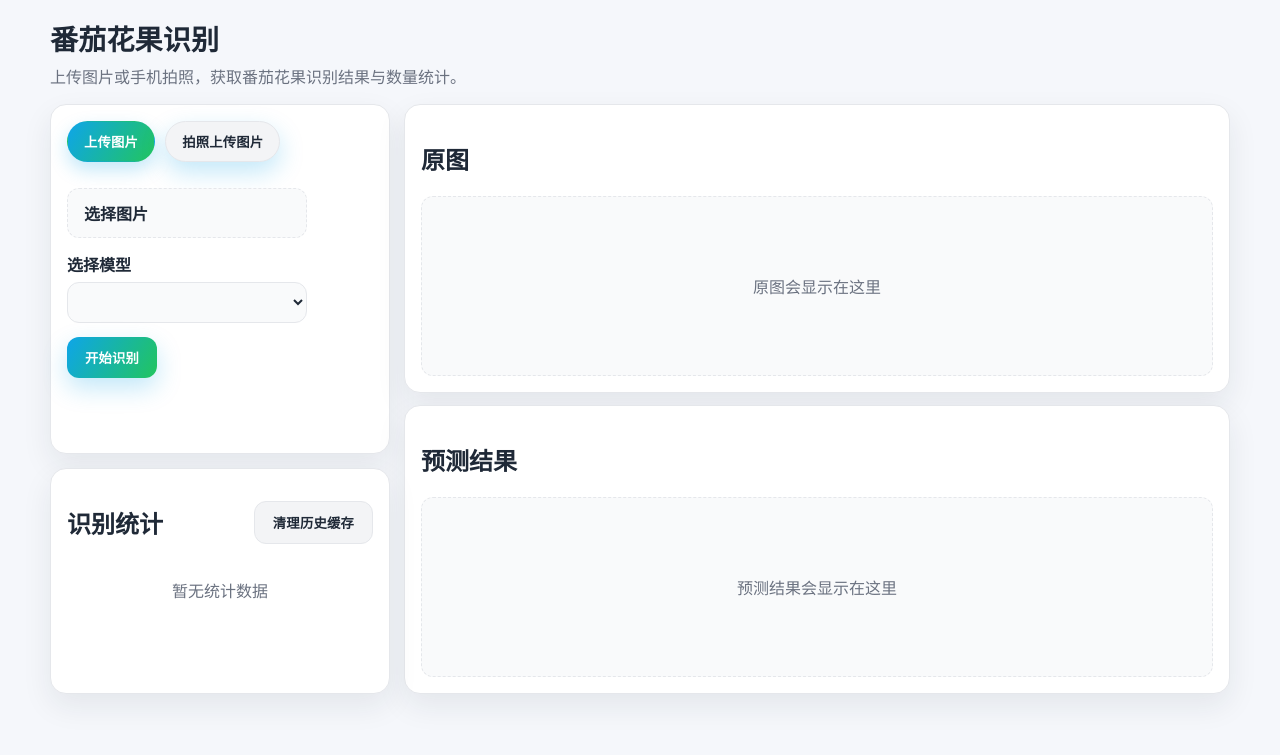
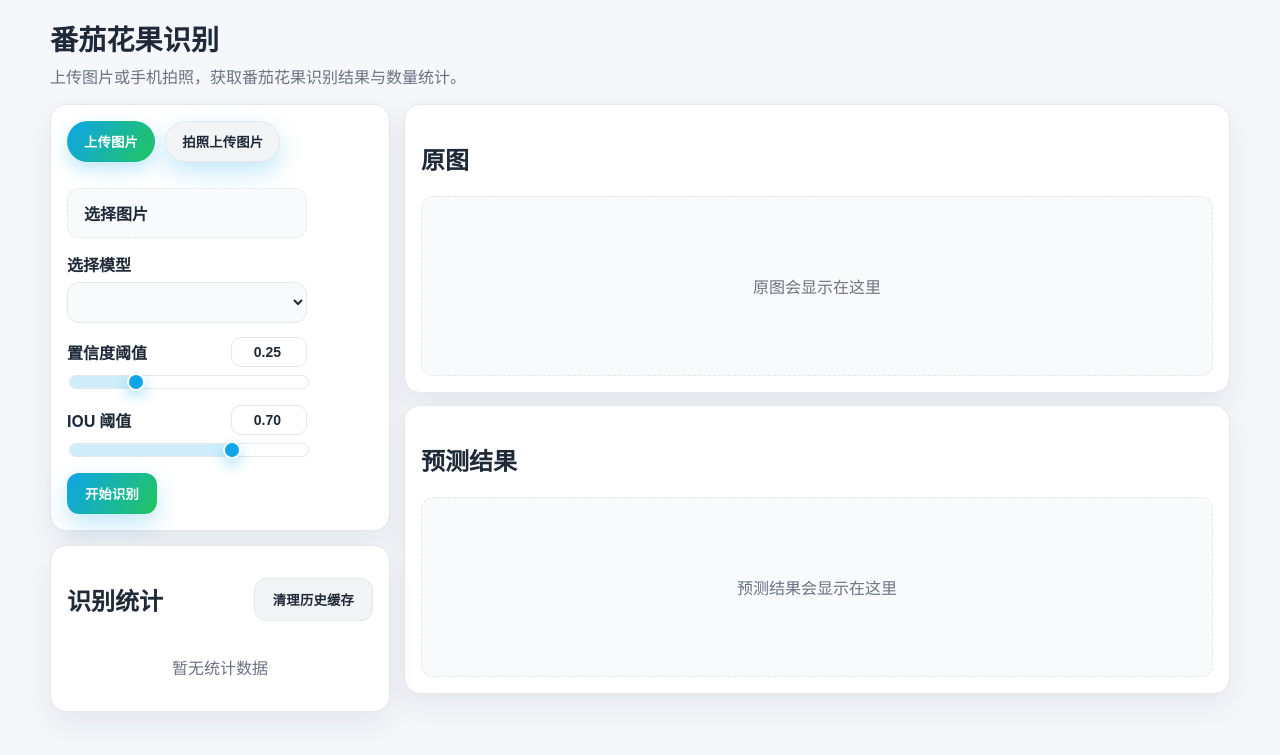
Before and after one commit to Lvy-xy/yolo-web, a Flask app: page / in a window 1280 px wide. Shown: the top 755 px of the page. Run offline with Flask 3, Linux system fonts and the light colour scheme; lists and menus that the app fills with data are empty; some libraries are stand-ins or nearby versions.

Commit message:
增加置信度选择，修复单张图片不能多次识别的BUG

```diff
--- a/app.py
+++ b/app.py
@@ -1,5 +1,6 @@
 from __future__ import annotations
 
+import shutil
 import uuid
 from pathlib import Path
 from typing import Dict, List, Tuple
@@ -15,19 +16,31 @@ MODEL_DIR = BASE_DIR / "model"
 DEFAULT_MODEL = MODEL_DIR / "yolov8n.pt"
 STATIC_DIR = BASE_DIR / "static"
 UPLOAD_DIR = STATIC_DIR / "uploads"
+UPLOAD_WEB_DIR = STATIC_DIR / "uploads_web"
 PRED_DIR = STATIC_DIR / "predictions"
 ALLOWED_EXTENSIONS: List[str] = [".jpg", ".jpeg", ".png", ".bmp", ".gif", ".webp"]
 MAX_IMAGE_DIMENSION = 1280
 DEFAULT_QUALITY = 85
+DEFAULT_CONFIDENCE = 0.25
+DEFAULT_IOU = 0.7
 
 
 def _ensure_directories() -> None:
-    for folder in (UPLOAD_DIR, PRED_DIR):
+    for folder in (UPLOAD_DIR, UPLOAD_WEB_DIR, PRED_DIR):
         folder.mkdir(parents=True, exist_ok=True)
 
 
 def _is_allowed(filename: str) -> bool:
     return Path(filename).suffix.lower() in ALLOWED_EXTENSIONS
+
+
+def _parse_threshold(value: str | None, default: float, min_value: float = 0.0, max_value: float = 1.0) -> float:
+    """Parse user-provided threshold values safely."""
+    try:
+        parsed = float(value) if value is not None else default
+    except (TypeError, ValueError):
+        return default
+    return max(min_value, min(parsed, max_value))
 
 
 def compress_image_for_web(
@@ -89,9 +102,22 @@ def list_models() -> List[Path]:
     return sorted(p for p in MODEL_DIR.iterdir() if p.suffix in {".pt", ".onnx", ".engine"})
 
 
-def run_inference(model: YOLO, image_path: Path, output_path: Path) -> Dict[str, int]:
+def _prepare_web_copy(source_path: Path) -> Path:
+    """Create a compressed copy of the source image for web display without altering the source."""
+    target = UPLOAD_WEB_DIR / source_path.name
+    try:
+        shutil.copyfile(source_path, target)
+    except OSError:
+        return source_path
+    compress_image_for_web(target)
+    return target
+
+
+def run_inference(
+    model: YOLO, image_path: Path, output_path: Path, conf: float = DEFAULT_CONFIDENCE, iou: float = DEFAULT_IOU
+) -> Dict[str, int]:
     """Run the YOLO model on the given image and save annotated output."""
-    results = model(str(image_path))
+    results = model.predict(source=str(image_path), conf=conf, iou=iou, verbose=False)
     result = results[0]
     result.save(filename=str(output_path))
     compress_image_for_web(output_path)
@@ -114,19 +140,36 @@ def index():
         "error": None,
         "available_models": available_models,
         "selected_model": None,
+        "confidence": DEFAULT_CONFIDENCE,
+        "iou": DEFAULT_IOU,
+        "image_token": None,
     }
 
     if request.method == "POST":
         upload = request.files.get("image")
         selected_model_name = request.form.get("model_path")
+        confidence_value = _parse_threshold(request.form.get("confidence"), DEFAULT_CONFIDENCE)
+        iou_value = _parse_threshold(request.form.get("iou"), DEFAULT_IOU)
+        existing_image_token = request.form.get("existing_image")
         selected_model_path = None
 
-        if not upload or upload.filename == "":
+        context.update({"confidence": confidence_value, "iou": iou_value})
+
+        saved_path = None
+        if upload and upload.filename:
+            if not _is_allowed(upload.filename):
+                context["error"] = f"Unsupported file type. Allowed: {', '.join(ALLOWED_EXTENSIONS)}"
+                return render_template("index.html", **context)
+            unique_name = f"{uuid.uuid4().hex}{Path(upload.filename).suffix.lower()}"
+            saved_path = UPLOAD_DIR / unique_name
+            upload.save(saved_path)
+        elif existing_image_token:
+            saved_path = UPLOAD_DIR / Path(existing_image_token).name
+            if not saved_path.exists():
+                context["error"] = "Original image not found. Please re-upload."
+                return render_template("index.html", **context)
+        else:
             context["error"] = "Please choose an image to upload."
-            return render_template("index.html", **context)
-
-        if not _is_allowed(upload.filename):
-            context["error"] = f"Unsupported file type. Allowed: {', '.join(ALLOWED_EXTENSIONS)}"
             return render_template("index.html", **context)
 
         if selected_model_name:
@@ -138,23 +181,23 @@ def index():
             context["error"] = "Selected model not found. Please choose a valid model file."
             return render_template("index.html", **context)
 
-        unique_name = f"{uuid.uuid4().hex}{Path(upload.filename).suffix.lower()}"
-        saved_path = UPLOAD_DIR / unique_name
-        pred_path = PRED_DIR / unique_name
-
-        upload.save(saved_path)
+        pred_name = f"{uuid.uuid4().hex}{saved_path.suffix.lower()}"
+        pred_path = PRED_DIR / pred_name
 
         try:
             model = _load_model(selected_model_path)
-            counts = run_inference(model, saved_path, pred_path)
-            compress_image_for_web(saved_path)
+            counts = run_inference(model, saved_path, pred_path, conf=confidence_value, iou=iou_value)
+            web_copy = _prepare_web_copy(saved_path)
+            context["image_token"] = saved_path.name
         except Exception as exc:  # pragma: no cover
             context["error"] = f"Inference failed: {exc}"
             return render_template("index.html", **context)
 
+        original_rel = web_copy.relative_to(STATIC_DIR) if web_copy.is_relative_to(STATIC_DIR) else Path("uploads") / web_copy.name
+
         context.update(
-            original_url=url_for("static", filename=f"uploads/{unique_name}"),
-            prediction_url=url_for("static", filename=f"predictions/{unique_name}"),
+            original_url=url_for("static", filename=str(original_rel).replace("\\", "/")),
+            prediction_url=url_for("static", filename=f"predictions/{pred_name}"),
             counts=counts,
             selected_model=selected_model_path.name,
         )
@@ -162,7 +205,9 @@ def index():
     return render_template("index.html", **context)
 
 
-def _process_upload(file_storage, selected_model_name: str | None) -> Tuple[str, str, Dict[str, int]]:
+def _process_upload(
+    file_storage, selected_model_name: str | None, confidence: float, iou: float
+) -> Tuple[str, str, Dict[str, int]]:
     available_models = list_models()
     if selected_model_name:
         selected_model_path = MODEL_DIR / selected_model_name
@@ -176,16 +221,20 @@ def _process_upload(file_storage, selected_model_name: str | None) -> Tuple[str,
 
     unique_name = f"{uuid.uuid4().hex}{Path(file_storage.filename).suffix.lower()}"
     saved_path = UPLOAD_DIR / unique_name
-    pred_path = PRED_DIR / unique_name
+    pred_name = f"{uuid.uuid4().hex}{saved_path.suffix.lower()}"
+    pred_path = PRED_DIR / pred_name
     file_storage.save(saved_path)
 
     model = _load_model(selected_model_path)
-    counts = run_inference(model, saved_path, pred_path)
-    compress_image_for_web(saved_path)
+    counts = run_inference(model, saved_path, pred_path, conf=confidence, iou=iou)
+    web_copy = _prepare_web_copy(saved_path)
+    original_rel = (
+        web_copy.relative_to(STATIC_DIR) if web_copy.is_relative_to(STATIC_DIR) else Path("uploads") / web_copy.name
+    )
 
     return (
-        url_for("static", filename=f"uploads/{unique_name}"),
-        url_for("static", filename=f"predictions/{unique_name}"),
+        url_for("static", filename=str(original_rel).replace("\\", "/")),
+        url_for("static", filename=f"predictions/{pred_name}"),
         counts,
     )
 
@@ -194,13 +243,17 @@ def _process_upload(file_storage, selected_model_name: str | None) -> Tuple[str,
 def predict():
     upload = request.files.get("image")
     selected_model_name = request.form.get("model_path")
+    confidence_value = _parse_threshold(request.form.get("confidence"), DEFAULT_CONFIDENCE)
+    iou_value = _parse_threshold(request.form.get("iou"), DEFAULT_IOU)
 
     if not upload or upload.filename == "":
         return jsonify({"error": "请上传图片"}), 400
     if not _is_allowed(upload.filename):
         return jsonify({"error": f"仅支持: {', '.join(ALLOWED_EXTENSIONS)}"}), 400
     try:
-        original_url, prediction_url, counts = _process_upload(upload, selected_model_name)
+        original_url, prediction_url, counts = _process_upload(
+            upload, selected_model_name, confidence_value, iou_value
+        )
     except Exception as exc:  # pragma: no cover
         return jsonify({"error": str(exc)}), 500
 
@@ -224,6 +277,9 @@ def handle_file_too_large(_error):  # pragma: no cover
             error="上传的图片太大，请压缩后再试（限制 20MB）。",
             available_models=list_models(),
             selected_model=None,
+            confidence=DEFAULT_CONFIDENCE,
+            iou=DEFAULT_IOU,
+            image_token=None,
         ),
         413,
     )
@@ -235,7 +291,7 @@ def clear_cache():
     payload = request.get_json(force=True, silent=True) or {}
     keep_files = {Path(name).name for name in payload.get("keep", []) if name}
     removed = []
-    for folder in (UPLOAD_DIR, PRED_DIR):
+    for folder in (UPLOAD_DIR, UPLOAD_WEB_DIR, PRED_DIR):
         if not folder.exists():
             continue
         for file in folder.iterdir():
--- a/static/style.css
+++ b/static/style.css
@@ -5,6 +5,7 @@
   --text: #1f2937;
   --muted: #6b7280;
   --border: #e5e7eb;
+  --accent-strong: #0ea5e9;
   --accent: linear-gradient(120deg, #0ea5e9, #22c55e);
 }
 body {
@@ -99,6 +100,65 @@ form {
   border: 1px solid var(--border);
   background: #f9fafb;
   color: var(--text);
+}
+.field input[type="range"] {
+  width: 100%;
+  -webkit-appearance: none;
+  appearance: none;
+  height: 14px;
+  background: linear-gradient(90deg, rgba(14, 165, 233, 0.2) 0%, rgba(14, 165, 233, 0.2) var(--slider-pct, 50%), transparent var(--slider-pct, 50%), transparent 100%);
+  border: 1px solid var(--border);
+  border-radius: 14px;
+  cursor: pointer;
+  padding: 0 3px;
+}
+.field input[type="range"]::-moz-range-track {
+  background: transparent;
+  border: none;
+}
+.field input[type="range"]::-moz-range-progress {
+  background: rgba(14, 165, 233, 0.2);
+  height: 14px;
+  border-radius: 14px;
+}
+.field input[type="range"]::-webkit-slider-thumb {
+  -webkit-appearance: none;
+  appearance: none;
+  width: 18px;
+  height: 18px;
+  border-radius: 50%;
+  background: var(--accent-strong);
+  border: 2px solid #ffffff;
+  box-shadow: 0 6px 14px rgba(14, 165, 233, 0.35);
+}
+.field input[type="range"]::-moz-range-thumb {
+  width: 18px;
+  height: 18px;
+  border-radius: 50%;
+  background: var(--accent-strong);
+  border: 2px solid #ffffff;
+  box-shadow: 0 6px 14px rgba(14, 165, 233, 0.35);
+}
+.field input[type="range"]::-moz-range-track {
+  background: transparent;
+  border: none;
+}
+.slider-label {
+  display: flex;
+  align-items: center;
+  justify-content: space-between;
+  gap: 8px;
+}
+.slider-value-input {
+  width: 76px;
+  padding: 6px 10px;
+  border-radius: 10px;
+  border: 1px solid var(--border);
+  background: transparent;
+  color: var(--text);
+  font-weight: 700;
+  font-size: 14px;
+  text-align: right;
 }
 .upload-label {
   border: 1px dashed var(--border);
--- a/templates/index.html
+++ b/templates/index.html
@@ -24,7 +24,7 @@
           <div class="field">
             <label class="upload-label">
               <span>选择图片</span>
-              <input id="file-input" type="file" name="image" accept="image/*" required>
+              <input id="file-input" type="file" name="image" accept="image/*">
             </label>
           </div>
           <div class="field">
@@ -35,6 +35,21 @@
               {% endfor %}
             </select>
           </div>
+          <div class="field slider-field">
+            <label class="slider-label" for="confidence">
+              <span>置信度阈值</span>
+              <input type="number" id="confidence-value" class="slider-value-input" min="0" max="1" step="0.01" value="{{ "%.2f"|format(confidence|default(0.25)) }}">
+            </label>
+            <input type="range" name="confidence" id="confidence" min="0" max="1" step="0.01" value="{{ "%.2f"|format(confidence|default(0.25)) }}">
+          </div>
+          <div class="field slider-field">
+            <label class="slider-label" for="iou">
+              <span>IOU 阈值</span>
+              <input type="number" id="iou-value" class="slider-value-input" min="0" max="1" step="0.01" value="{{ "%.2f"|format(iou|default(0.7)) }}">
+            </label>
+            <input type="range" name="iou" id="iou" min="0" max="1" step="0.01" value="{{ "%.2f"|format(iou|default(0.7)) }}">
+          </div>
+          <input type="hidden" name="existing_image" id="existing_image" value="{{ image_token or '' }}">
           <button type="submit">开始识别</button>
         </form>
         {% if error %}
@@ -58,6 +73,20 @@
               <input id="capture-input" type="file" accept="image/*" capture="environment">
             </label>
             <small class="hint">在手机端会直接调起摄像头，拍完自动上传识别。</small>
+          </div>
+          <div class="field slider-field">
+            <label class="slider-label" for="camera-confidence">
+              <span>置信度阈值</span>
+              <input type="number" id="camera-confidence-value" class="slider-value-input" min="0" max="1" step="0.01" value="{{ "%.2f"|format(confidence|default(0.25)) }}">
+            </label>
+            <input type="range" id="camera-confidence" min="0" max="1" step="0.01" value="{{ "%.2f"|format(confidence|default(0.25)) }}">
+          </div>
+          <div class="field slider-field">
+            <label class="slider-label" for="camera-iou">
+              <span>IOU 阈值</span>
+              <input type="number" id="camera-iou-value" class="slider-value-input" min="0" max="1" step="0.01" value="{{ "%.2f"|format(iou|default(0.7)) }}">
+            </label>
+            <input type="range" id="camera-iou" min="0" max="1" step="0.01" value="{{ "%.2f"|format(iou|default(0.7)) }}">
           </div>
           <button id="camera-run" type="button">开始识别</button>
           <p id="camera-error" class="error"></p>
@@ -114,8 +143,17 @@
     const cameraRunBtn = document.getElementById('camera-run');
     const cameraError = document.getElementById('camera-error');
     const cameraModelSelect = document.getElementById('camera-model');
+    const confidenceInput = document.getElementById('confidence');
+    const confidenceValue = document.getElementById('confidence-value');
+    const iouInput = document.getElementById('iou');
+    const iouValue = document.getElementById('iou-value');
+    const cameraConfidenceInput = document.getElementById('camera-confidence');
+    const cameraConfidenceValue = document.getElementById('camera-confidence-value');
+    const cameraIouInput = document.getElementById('camera-iou');
+    const cameraIouValue = document.getElementById('camera-iou-value');
     const clearCacheBtn = document.getElementById('clear-cache');
     const cacheStatus = document.getElementById('cache-status');
+    const existingImageInput = document.getElementById('existing_image');
     let activeTab = 'upload';
     let cameraFile = null;
 
@@ -124,6 +162,33 @@
       upload: { original: {{ (original_url or '')|tojson }}, prediction: {{ (prediction_url or '')|tojson }}, counts: initialCounts, message: null },
       camera: { original: '', prediction: '', counts: {}, message: null },
     };
+
+    function setRangeFill(rangeEl) {
+      if (!rangeEl) return;
+      const min = Number(rangeEl.min || 0);
+      const max = Number(rangeEl.max || 1);
+      const val = Number(rangeEl.value || min);
+      const percent = ((val - min) / (max - min || 1)) * 100;
+      rangeEl.style.setProperty('--slider-pct', `${percent}%`);
+    }
+
+    function bindSliderPair(rangeEl, numberEl) {
+      if (!rangeEl || !numberEl) return;
+      const clamp = (val) => {
+        const parsed = Number.parseFloat(val);
+        if (Number.isNaN(parsed)) return Math.min(1, Math.max(0, Number.parseFloat(rangeEl.value) || 0));
+        return Math.min(1, Math.max(0, parsed));
+      };
+      const sync = (val) => {
+        const clamped = clamp(val);
+        rangeEl.value = clamped.toFixed(2);
+        numberEl.value = clamped.toFixed(2);
+        setRangeFill(rangeEl);
+      };
+      rangeEl.addEventListener('input', () => sync(rangeEl.value));
+      numberEl.addEventListener('input', () => sync(numberEl.value));
+      sync(numberEl.value || rangeEl.value);
+    }
 
     function renderCounts(counts, message) {
       countsContainer.innerHTML = '';
@@ -176,9 +241,15 @@
       }
     }
 
+    bindSliderPair(confidenceInput, confidenceValue);
+    bindSliderPair(iouInput, iouValue);
+    bindSliderPair(cameraConfidenceInput, cameraConfidenceValue);
+    bindSliderPair(cameraIouInput, cameraIouValue);
+
     fileInput.addEventListener('change', (event) => {
       const file = event.target.files?.[0];
       if (!file) return;
+      if (existingImageInput) existingImageInput.value = '';
       const url = URL.createObjectURL(file);
       setState('upload', { original: url, prediction: '', counts: {}, message: '等待识别结果...' });
     });
@@ -194,10 +265,16 @@
       });
     });
 
-    async function predictBlob(tabKey, blob, modelValue, filename) {
+    async function predictBlob(tabKey, blob, modelValue, thresholds, filename) {
       const formData = new FormData();
       formData.append('image', blob, filename || 'capture.jpg');
       formData.append('model_path', modelValue);
+      if (thresholds?.confidence !== undefined) {
+        formData.append('confidence', thresholds.confidence);
+      }
+      if (thresholds?.iou !== undefined) {
+        formData.append('iou', thresholds.iou);
+      }
 
       setState(tabKey, { prediction: '', counts: {}, message: '识别中...' });
 
@@ -232,7 +309,13 @@
         cameraError.textContent = '请先拍照或选择图片。';
         return;
       }
-      predictBlob('camera', cameraFile, cameraModelSelect.value, cameraFile.name || 'capture.jpg');
+      predictBlob(
+        'camera',
+        cameraFile,
+        cameraModelSelect.value,
+        { confidence: cameraConfidenceInput?.value, iou: cameraIouInput?.value },
+        cameraFile.name || 'capture.jpg'
+      );
     });
 
     function collectKeepFiles() {
```
Also changed, not shown: static/predictions/66da92ee630d42f8b6756f88c5e4e657.jpg (deleted), static/predictions/89792d5eab5f465283fb5ec4a6df0855.jpg (deleted), static/uploads/89792d5eab5f465283fb5ec4a6df0855.jpg (deleted), 1 other file.
